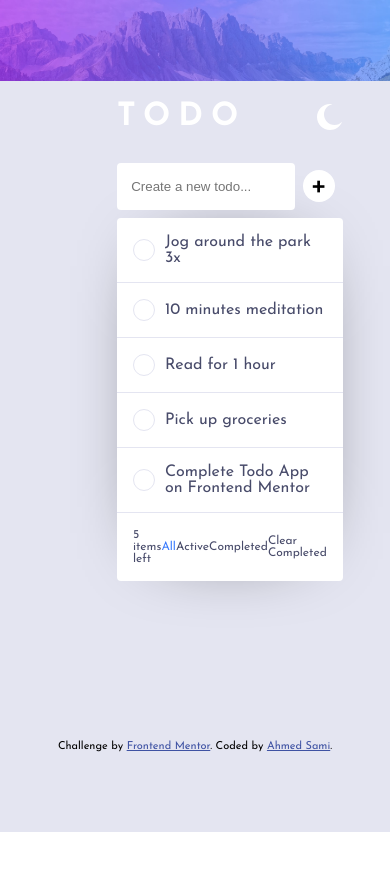
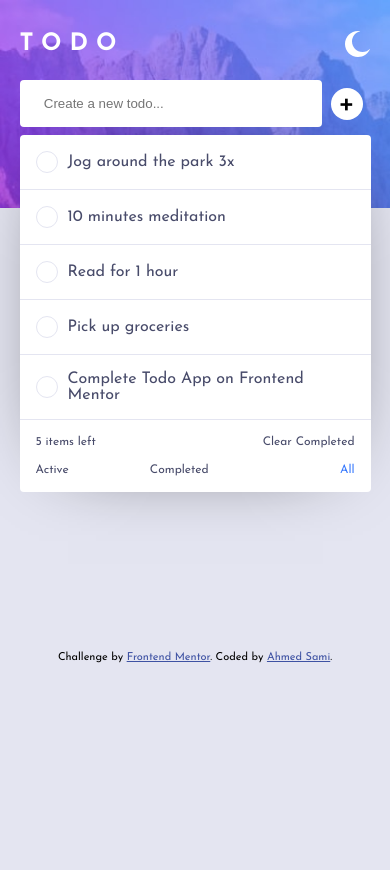
Before and after one commit to ahmedsami666/Todo-app, a React (Create React App) app: page / in a window 390 px wide. Shown: the top 870 px of the page. Before the commit the page ends 844 px from the top, so only its background shows below. Built offline with nearby package versions, Linux system fonts and the light colour scheme.

Commit message:
responsive design

```diff
--- a/public/styles.css
+++ b/public/styles.css
@@ -161,3 +161,67 @@ body {
     background-color: hsl(235, 24%, 19%);
     color: hsl(235, 19%, 35%);
 }
+.header img, .add, .checkbox, .list-data span:hover{
+    cursor: pointer;
+}
+@media (max-width: 1024px) {
+    .main {
+        padding: 2rem 0;
+        padding-bottom: 100%;
+    }
+}
+@media (max-width: 768px) {
+    .todo {
+        width: 80%;
+    }
+    .main {
+        background: url(./images/bg-mobile-light.jpg), hsl(236, 33%, 92%);
+        background-repeat: no-repeat;
+        background-size: contain;
+        background-position: top;
+    }
+    .main-dark {
+        background: url(./images/bg-mobile-dark.jpg), hsl(235, 21%, 11%);
+        background-repeat: no-repeat;
+        background-size: contain;
+        background-position: top;
+        animation: bg-animation 0.25s linear alternate;
+    }
+}
+@media (max-width: 425px) {
+    .list-data {
+        grid-template-columns: repeat(5, auto);
+        gap: 1rem;
+    }
+    .list-data :nth-child(1) {
+        grid-column: 1/3;
+    }
+    .list-data :nth-child(5){
+        grid-column: 4/6;
+        justify-self: end;
+        grid-row: 1/2;
+    }
+    .list-data :nth-child(3){
+        grid-column: 1/3;
+        justify-self: start;
+    }
+    .list-data :nth-child(4){
+        grid-column: 3/4;
+        justify-self: center;
+    }
+    .list-data :nth-child(2){
+        grid-column: 4/6;
+        justify-self: end;
+        grid-row: 2/3;
+    }
+    .todo {
+        width: 90%;
+    }
+    .main {
+        padding: 1rem 0;
+        padding-bottom: 100%;
+    }
+    h1 {
+        font-size: 1.5rem;
+    }
+}
```
